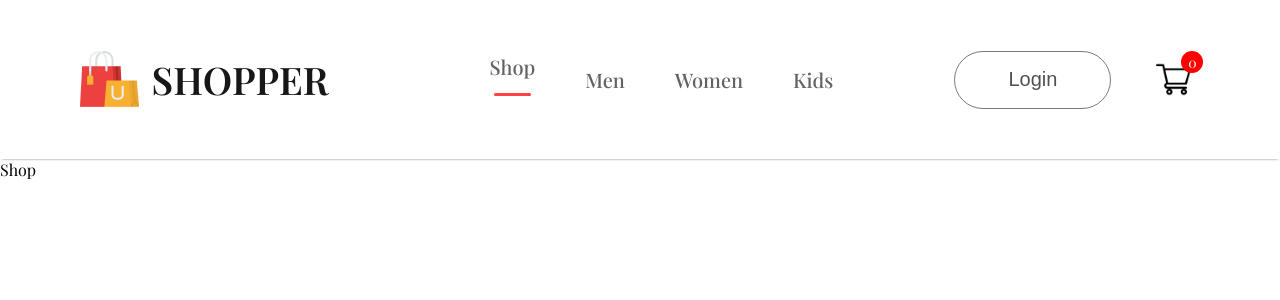
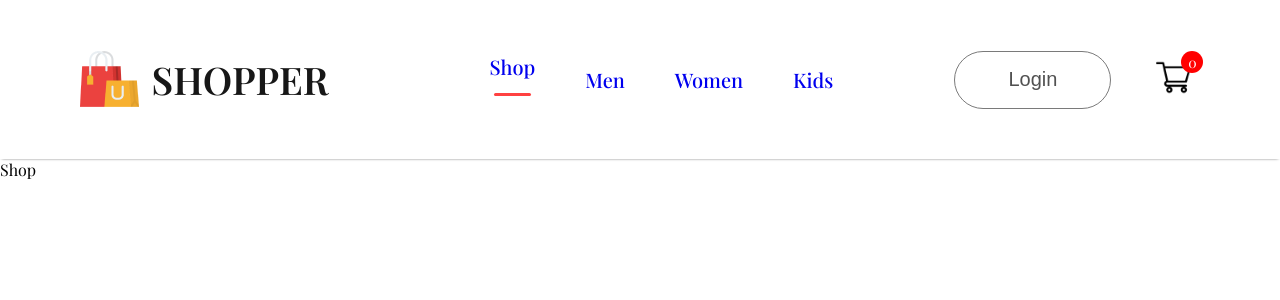
Before and after one commit to JoshuaAddai-Marnu/E_commerce-frontend, a React (Create React App) app: page / in a window 1280 px wide. Shown: the top 300 px of the page. Built offline with nearby package versions, Linux system fonts and the light colour scheme; a web font is replaced by a local one.

Commit message:
Linking pages to navbar items

```diff
--- a/src/Components/Navbar/Navbar.jsx
+++ b/src/Components/Navbar/Navbar.jsx
@@ -3,6 +3,7 @@
 
 import logo from '../Assets/logo.png'
 import cart_icon from '../Assets/cart_icon.png'
+import { Link } from 'react-router-dom'
 
 export const Navbar = () => {
     const [menu, setMenu] = useState("shop")
@@ -14,14 +15,14 @@
                 <p>SHOPPER</p>
             </div>
             <ul className="nav-menu">
-                <li onClick={() => { setMenu("shop") }}>Shop{menu === "shop" ? <hr /> : <></>}</li>
-                <li onClick={() => { setMenu("mens") }}>Men{menu === "mens" ? <hr /> : <></>}</li>
-                <li onClick={() => { setMenu("womens") }}>Women{menu === "womens" ? <hr /> : <></>}</li>
-                <li onClick={() => { setMenu("kids") }}>Kids{menu === "kids" ? <hr /> : <></>}</li>
+                <li onClick={() => { setMenu("shop") }}><Link style={{ textDecoration: 'none' }} to='/'>Shop</Link>{menu === "shop" ? <hr /> : <></>}</li>
+                <li onClick={() => { setMenu("mens") }}><Link style={{ textDecoration: 'none' }} to='/mens'>Men</Link>{menu === "mens" ? <hr /> : <></>}</li>
+                <li onClick={() => { setMenu("womens") }}><Link style={{ textDecoration: 'none' }} to='/womens'>Women</Link>{menu === "womens" ? <hr /> : <></>}</li>
+                <li onClick={() => { setMenu("kids") }}><Link style={{ textDecoration: 'none' }} to='kids'>Kids</Link>{menu === "kids" ? <hr /> : <></>}</li>
             </ul>
             <div className="nav-login-cart">
-                <button>Login</button>
-                <img src={cart_icon} alt="" />
+                <Link to='/login'><button>Login</button></Link>
+                <Link to='/cart'><img src={cart_icon} alt="" /></Link>
                 <div className="nav-cart-count">0</div>
             </div>
         </div>
```
